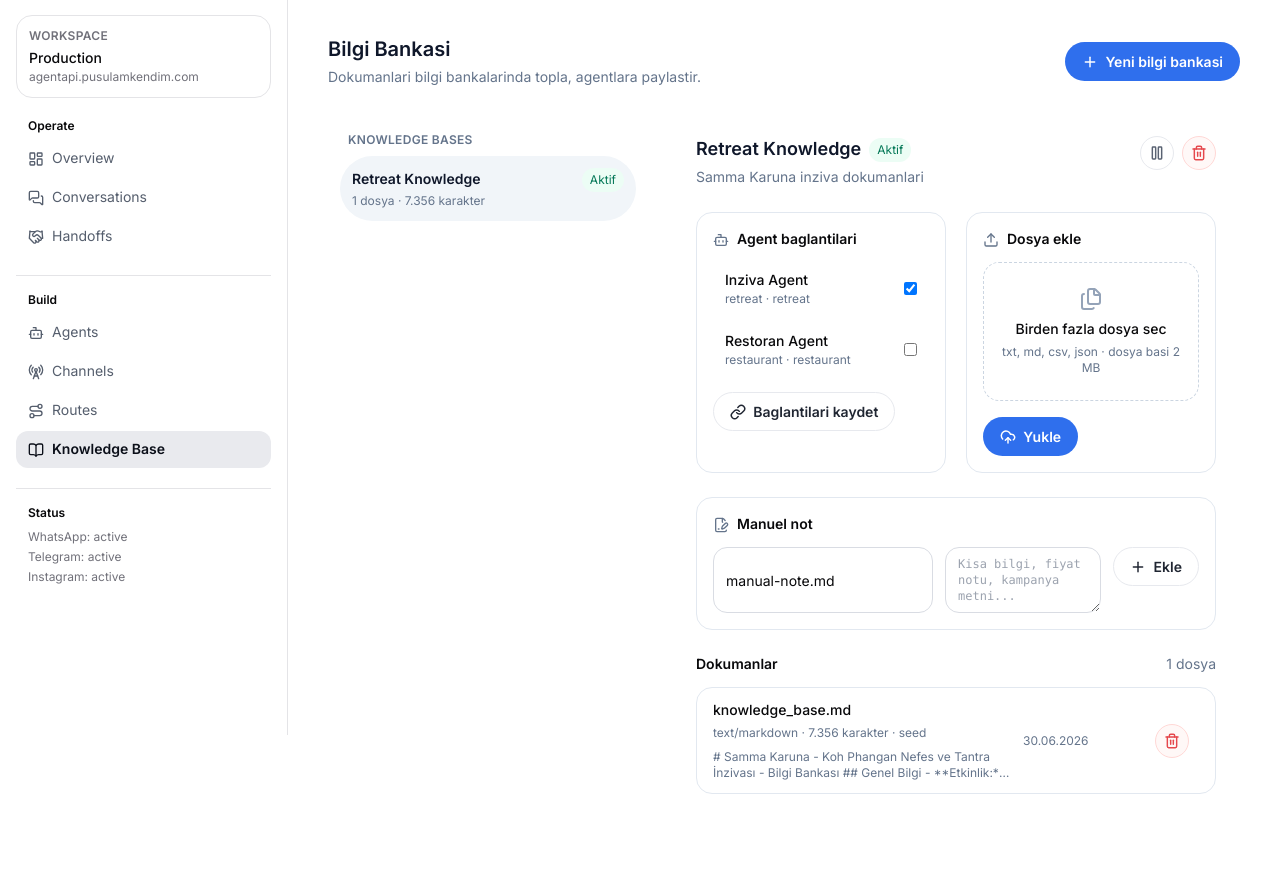
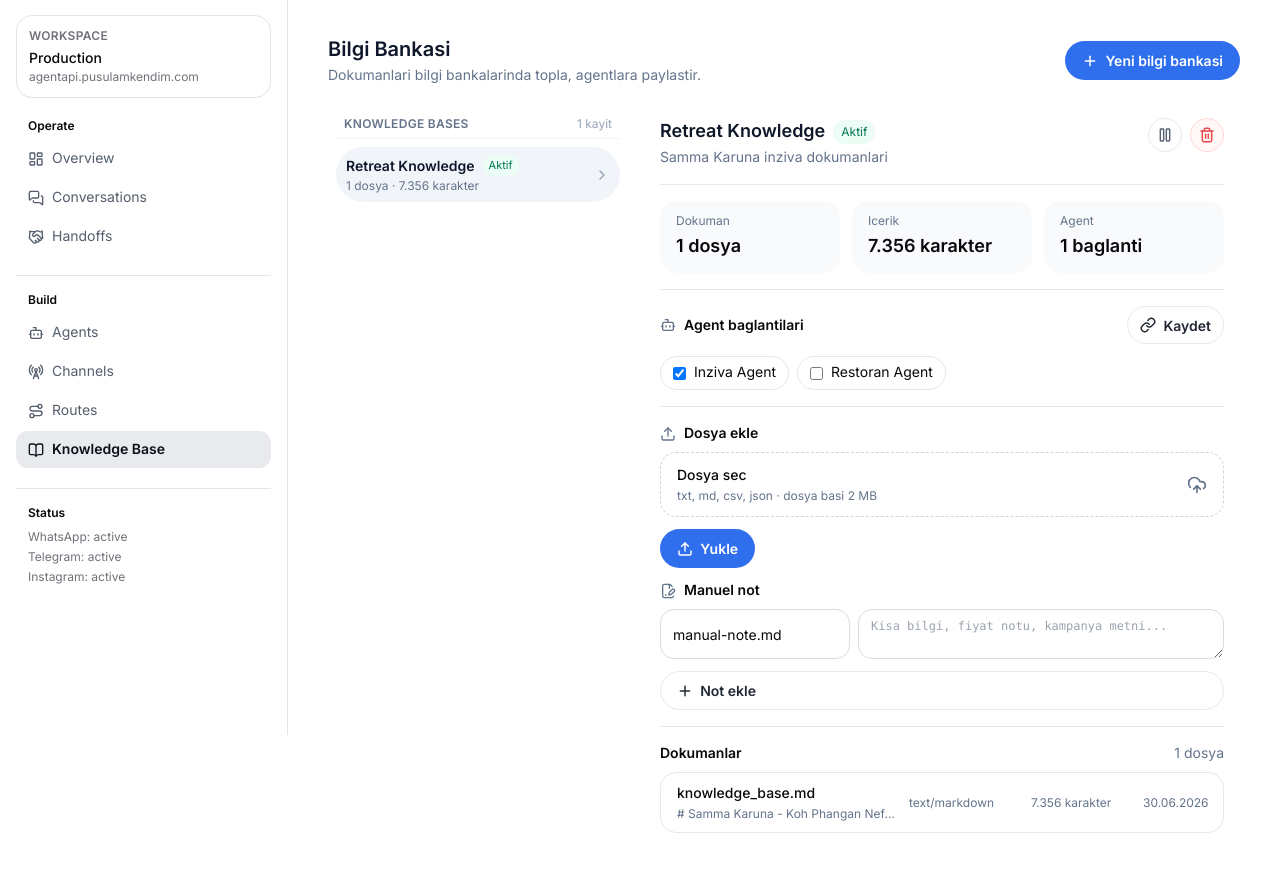
Before and after one commit to pusulamkendim/whatsapp-agent, a FastAPI app: page /dashboard/knowledge in a window 1280 px wide. Shown: the part 65-950 px from the top of the page. Before the commit the page ends 859 px from the top, so only its background shows below. Run offline with FastAPI, Linux system fonts and the light colour scheme; data comes from the database, SQL or seed files in the repository; some libraries are stand-ins or nearby versions.

Commit message:
Refine knowledge base layout

```diff
--- a/app/templates/knowledge.html
+++ b/app/templates/knowledge.html
@@ -2,21 +2,24 @@
 {% block title %}Bilgi Bankasi{% endblock %}
 
 {% block content %}
-<div class="flex items-center justify-between mb-6">
+<div class="flex items-center justify-between mb-4">
     <div>
         <h2 class="text-xl font-semibold text-slate-900">Bilgi Bankasi</h2>
-        <p class="text-slate-500 mt-1">Dokumanlari bilgi bankalarinda topla, agentlara paylastir.</p>
+        <p class="text-slate-500 mt-0.5">Dokumanlari bilgi bankalarinda topla, agentlara paylastir.</p>
     </div>
     <button onclick="openBaseDialog()" class="btn-primary btn-icon px-4 py-2"><i data-lucide="plus"></i>Yeni bilgi bankasi</button>
 </div>
 
-<div class="grid grid-cols-1 xl:grid-cols-[320px_minmax(0,1fr)] gap-6">
-    <aside class="bg-white p-3">
-        <div class="px-2 py-2 text-xs font-semibold text-slate-500 uppercase tracking-wide">Knowledge bases</div>
-        <div id="kbList" class="space-y-1"></div>
+<div class="grid grid-cols-1 xl:grid-cols-[300px_minmax(0,1fr)] gap-4">
+    <aside class="bg-white p-2 min-h-[calc(100vh-180px)]">
+        <div class="flex items-center justify-between px-2 py-1.5 border-b border-slate-100">
+            <div class="text-xs font-semibold text-slate-500 uppercase tracking-wide">Knowledge bases</div>
+            <span id="kbCount" class="text-xs text-slate-400"></span>
+        </div>
+        <div id="kbList" class="space-y-0.5 mt-2"></div>
     </aside>
 
-    <section id="kbDetail" class="bg-white p-6 min-h-[620px]">
+    <section id="kbDetail" class="bg-white p-4 min-h-[calc(100vh-180px)]">
         <div class="h-full grid place-items-center text-center text-slate-500">
             <div>
                 <i data-lucide="book-open" class="w-8 h-8 mx-auto mb-3 text-slate-400"></i>
@@ -122,9 +125,10 @@ async function loadAll(preferredId = selectedBaseId) {
 }
 
 function renderList() {
+    kbCount.textContent = formatCount(bases.length, 'kayit');
     if (!bases.length) {
         kbList.innerHTML = `
-            <div class="rounded-xl border border-dashed border-slate-300 px-3 py-4 text-sm text-slate-500">
+            <div class="rounded-xl border border-dashed border-slate-300 px-3 py-3 text-sm text-slate-500">
                 Henuz bilgi bankasi yok. Yeni bilgi bankasi olustururken dosyalarini da ekleyebilirsin.
             </div>
         `;
@@ -133,17 +137,21 @@ function renderList() {
     kbList.innerHTML = bases.map(kb => {
         const active = kb.id === selectedBaseId;
         return `
-            <button onclick="loadDetail(${kb.id})" class="w-full text-left px-3 py-3 rounded-xl ${active ? 'bg-slate-100' : 'bg-white hover:bg-slate-50'} border-0">
-                <div class="flex items-start justify-between gap-3">
-                    <div class="min-w-0">
-                        <div class="font-semibold text-slate-900 truncate">${escapeHtml(kb.name)}</div>
-                        <div class="text-xs text-slate-500 mt-1">${formatCount(kb.document_count, 'dosya')} · ${formatCount(kb.character_count, 'karakter')}</div>
+            <button onclick="loadDetail(${kb.id})" class="w-full text-left px-2.5 py-2 rounded-lg ${active ? 'bg-slate-100' : 'bg-white hover:bg-slate-50'} border-0">
+                <div class="flex items-center justify-between gap-2">
+                    <div class="min-w-0 flex-1">
+                        <div class="flex items-center gap-2 min-w-0">
+                            <span class="font-semibold text-slate-900 truncate">${escapeHtml(kb.name)}</span>
+                            <span class="shrink-0 text-[11px] px-1.5 py-0.5 rounded-full ${kb.active ? 'bg-emerald-50 text-emerald-700' : 'bg-slate-100 text-slate-500'}">${kb.active ? 'Aktif' : 'Pasif'}</span>
                         </div>
-                    <span class="text-xs px-2 py-1 rounded-full ${kb.active ? 'bg-emerald-50 text-emerald-700' : 'bg-slate-100 text-slate-500'}">${kb.active ? 'Aktif' : 'Pasif'}</span>
+                        <div class="text-xs text-slate-500 mt-0.5 truncate">${formatCount(kb.document_count, 'dosya')} · ${formatCount(kb.character_count, 'karakter')}</div>
+                    </div>
+                    <i data-lucide="chevron-right" class="w-4 h-4 text-slate-400 shrink-0"></i>
                 </div>
             </button>
         `;
     }).join('');
+    if (window.lucide) window.lucide.createIcons();
 }
 
 function renderEmpty() {
@@ -165,15 +173,21 @@ async function loadDetail(id) {
     const kb = bases.find(item => item.id === id);
     if (!kb) return renderEmpty();
     const selectedAgentIds = new Set(kb.agents.map(agent => agent.id));
+    const agentChecks = agents.map(agent => `
+        <label class="inline-flex items-center gap-2 rounded-full border border-slate-200 px-3 py-1.5 text-sm hover:bg-slate-50">
+            <input type="checkbox" class="agent-check rounded" value="${agent.id}" ${selectedAgentIds.has(agent.id) ? 'checked' : ''}>
+            <span>${escapeHtml(agent.name)}</span>
+        </label>
+    `).join('');
 
     kbDetail.innerHTML = `
-        <div class="flex items-start justify-between gap-4 mb-6">
+        <div class="flex items-start justify-between gap-4 border-b border-slate-200 pb-4">
             <div class="min-w-0">
                 <div class="flex items-center gap-2">
                     <h3 class="text-lg font-semibold text-slate-900">${escapeHtml(kb.name)}</h3>
                     <span class="text-xs px-2 py-1 rounded-full ${kb.active ? 'bg-emerald-50 text-emerald-700' : 'bg-slate-100 text-slate-500'}">${kb.active ? 'Aktif' : 'Pasif'}</span>
                 </div>
-                <p class="text-sm text-slate-500 mt-1">${escapeHtml(kb.description || 'Aciklama yok')}</p>
+                <p class="text-sm text-slate-500 mt-0.5">${escapeHtml(kb.description || 'Aciklama yok')}</p>
             </div>
             <div class="flex items-center gap-2">
                 <button onclick="toggleBaseActive(${kb.id}, ${!kb.active})" class="icon-btn" title="${kb.active ? 'Pasife al' : 'Aktif et'}" aria-label="${kb.active ? 'Pasife al' : 'Aktif et'}"><i data-lucide="${kb.active ? 'pause' : 'play'}"></i></button>
@@ -181,66 +195,79 @@ async function loadDetail(id) {
             </div>
         </div>
 
-        <div class="grid grid-cols-1 lg:grid-cols-2 gap-5 mb-6">
-            <section class="border border-slate-200 rounded-2xl p-4">
-                <div class="flex items-center gap-2 mb-3">
+        <div class="grid grid-cols-3 gap-3 py-4">
+            <div class="rounded-2xl bg-slate-50 px-4 py-3">
+                <div class="text-xs text-slate-500">Dokuman</div>
+                <div class="mt-1 text-lg font-semibold">${formatCount(documents.length, 'dosya')}</div>
+            </div>
+            <div class="rounded-2xl bg-slate-50 px-4 py-3">
+                <div class="text-xs text-slate-500">Icerik</div>
+                <div class="mt-1 text-lg font-semibold">${formatCount(kb.character_count, 'karakter')}</div>
+            </div>
+            <div class="rounded-2xl bg-slate-50 px-4 py-3">
+                <div class="text-xs text-slate-500">Agent</div>
+                <div class="mt-1 text-lg font-semibold">${formatCount(kb.agents.length, 'baglanti')}</div>
+            </div>
+        </div>
+
+        <section class="border-y border-slate-200 py-4">
+            <div class="flex flex-col gap-3">
+                <div class="flex items-center justify-between gap-3">
+                    <div class="flex items-center gap-2">
                         <i data-lucide="bot" class="w-4 h-4 text-slate-500"></i>
                         <h4 class="font-semibold">Agent baglantilari</h4>
                     </div>
-                <div class="space-y-2">
-                    ${agents.map(agent => `
-                        <label class="flex items-center justify-between gap-3 rounded-xl px-3 py-2 hover:bg-slate-50">
-                            <span>
-                                <span class="block font-medium">${escapeHtml(agent.name)}</span>
-                                <span class="block text-xs text-slate-500">${escapeHtml(agent.slug)} · ${escapeHtml(agent.type)}</span>
-                            </span>
-                            <input type="checkbox" class="agent-check rounded" value="${agent.id}" ${selectedAgentIds.has(agent.id) ? 'checked' : ''}>
-                        </label>
-                    `).join('')}
+                    <button onclick="saveAgentLinks()" class="btn-secondary btn-icon px-3 py-1.5"><i data-lucide="link"></i>Kaydet</button>
                 </div>
-                <button onclick="saveAgentLinks()" class="btn-secondary btn-icon px-4 py-2 mt-4"><i data-lucide="link"></i>Baglantilari kaydet</button>
+                <div class="flex flex-wrap gap-2">${agentChecks}</div>
+            </div>
         </section>
 
-            <section class="border border-slate-200 rounded-2xl p-4">
-                <div class="flex items-center gap-2 mb-3">
+        <section class="py-4 border-b border-slate-200">
+            <div class="grid grid-cols-1 2xl:grid-cols-[minmax(280px,360px)_minmax(0,1fr)_auto] gap-3 items-start">
+                <div>
+                    <div class="flex items-center gap-2 mb-2">
                         <i data-lucide="upload" class="w-4 h-4 text-slate-500"></i>
                         <h4 class="font-semibold">Dosya ekle</h4>
                     </div>
-                <label class="block border border-dashed border-slate-300 rounded-2xl px-4 py-6 text-center cursor-pointer hover:bg-slate-50">
+                    <label class="flex items-center justify-between gap-3 border border-dashed border-slate-300 rounded-2xl px-4 py-3 cursor-pointer hover:bg-slate-50">
                         <input id="fileInput" type="file" multiple class="hidden" accept=".txt,.md,.markdown,.csv,.json" onchange="showSelectedFiles()">
-                    <i data-lucide="files" class="w-6 h-6 mx-auto text-slate-400 mb-2"></i>
-                    <span class="block font-medium">Birden fazla dosya sec</span>
-                    <span id="fileSummary" class="block text-xs text-slate-500 mt-1">txt, md, csv, json · dosya basi 2 MB</span>
+                        <span class="min-w-0">
+                            <span class="block font-medium">Dosya sec</span>
+                            <span id="fileSummary" class="block text-xs text-slate-500 mt-0.5 truncate">txt, md, csv, json · dosya basi 2 MB</span>
+                        </span>
+                        <i data-lucide="upload-cloud" class="w-5 h-5 text-slate-500"></i>
                     </label>
-                <button onclick="uploadFiles()" class="btn-primary btn-icon px-4 py-2 mt-4"><i data-lucide="upload-cloud"></i>Yukle</button>
-            </section>
+                    <button onclick="uploadFiles()" class="btn-primary btn-icon px-4 py-2 mt-3"><i data-lucide="upload"></i>Yukle</button>
                 </div>
-
-        <section class="border border-slate-200 rounded-2xl p-4 mb-6">
-            <div class="flex items-center gap-2 mb-3">
+                <div>
+                    <div class="flex items-center gap-2 mb-2">
                         <i data-lucide="file-pen-line" class="w-4 h-4 text-slate-500"></i>
                         <h4 class="font-semibold">Manuel not</h4>
                     </div>
-            <div class="grid grid-cols-1 lg:grid-cols-[220px_minmax(0,1fr)_auto] gap-3">
+                    <div class="grid grid-cols-1 lg:grid-cols-[190px_minmax(0,1fr)] gap-2">
                         <input id="manualFilename" class="border px-3 py-2" value="manual-note.md">
-                <textarea id="manualContent" rows="3" class="border px-3 py-2 font-mono text-xs" placeholder="Kisa bilgi, fiyat notu, kampanya metni..."></textarea>
-                <button onclick="addManualDocument()" class="btn-secondary btn-icon px-4 py-2 self-start"><i data-lucide="plus"></i>Ekle</button>
+                        <textarea id="manualContent" rows="2" class="border px-3 py-2 font-mono text-xs" placeholder="Kisa bilgi, fiyat notu, kampanya metni..."></textarea>
+                    </div>
+                </div>
+                <button onclick="addManualDocument()" class="btn-secondary btn-icon px-4 py-2 2xl:mt-7"><i data-lucide="plus"></i>Not ekle</button>
             </div>
         </section>
 
-        <section>
-            <div class="flex items-center justify-between mb-3">
+        <section class="pt-4">
+            <div class="flex items-center justify-between mb-2">
                 <h4 class="font-semibold">Dokumanlar</h4>
                 <span class="text-sm text-slate-500">${formatCount(documents.length, 'dosya')}</span>
             </div>
             <div class="border border-slate-200 rounded-2xl overflow-hidden">
                 ${documents.length ? documents.map(doc => `
-                    <div class="grid grid-cols-[minmax(0,1fr)_120px_44px] gap-3 items-center px-4 py-3 border-b border-slate-100 last:border-b-0">
+                    <div class="grid grid-cols-[minmax(220px,1.5fr)_110px_100px_96px_44px] gap-3 items-center px-4 py-2.5 border-b border-slate-100 last:border-b-0">
                         <div class="min-w-0">
                             <div class="font-medium truncate">${escapeHtml(doc.filename)}</div>
-                            <div class="text-xs text-slate-500 mt-1">${escapeHtml(doc.content_type || 'text/plain')} · ${formatCount(doc.character_count, 'karakter')} · ${escapeHtml(doc.source_type)}</div>
-                            <p class="text-xs text-slate-500 mt-2 line-clamp-2">${escapeHtml(doc.preview)}</p>
+                            <p class="text-xs text-slate-500 mt-0.5 truncate">${escapeHtml(doc.preview)}</p>
                         </div>
+                        <span class="text-xs text-slate-500">${escapeHtml(doc.content_type || 'text/plain')}</span>
+                        <span class="text-xs text-slate-500">${formatCount(doc.character_count, 'karakter')}</span>
                         <span class="text-xs text-slate-500">${new Date(doc.created_at).toLocaleDateString('tr-TR')}</span>
                         <button onclick="deleteDocument(${doc.id})" class="icon-btn danger" title="Sil" aria-label="Sil"><i data-lucide="trash-2"></i></button>
                     </div>
```
Lines whose indentation alone changed are shown as unchanged.
